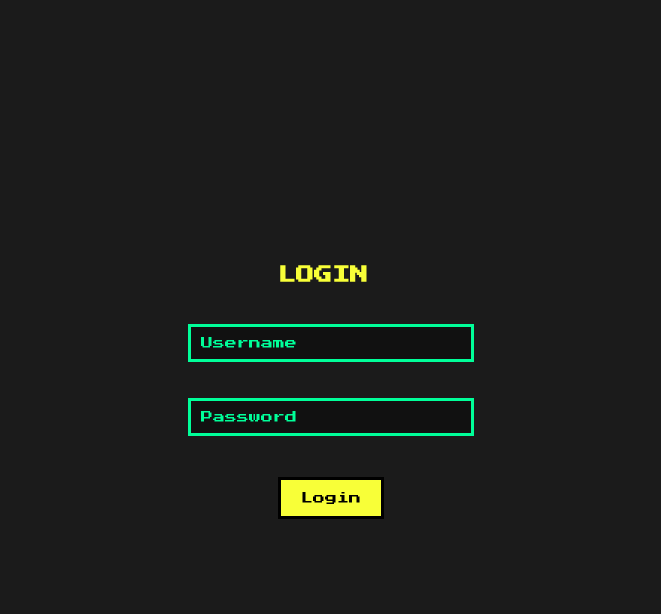
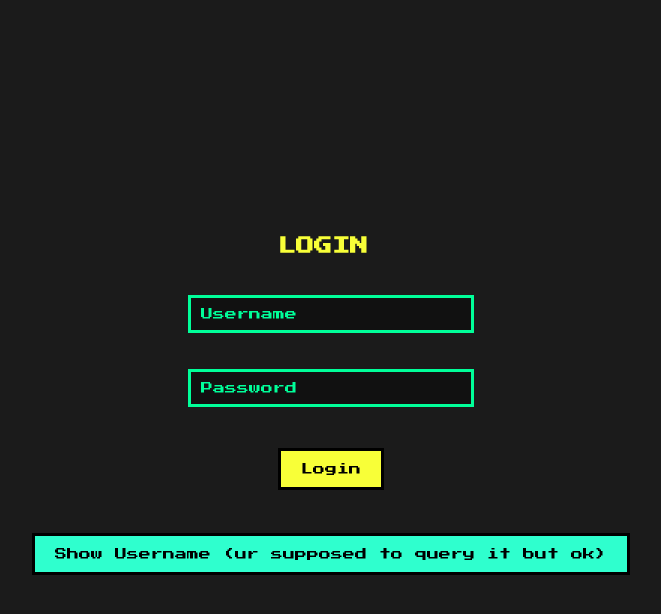
Before and after one commit to AdityaKulkarni2706/gift, a Flask app: page / in a window 1280 px wide. Shown: the top 614 px of the page, without its empty margins (309-970 px from the left). Run offline with Flask 3, Linux system fonts and the light colour scheme.

Commit message:
added username display

```diff
--- a/templates/index.html
+++ b/templates/index.html
@@ -58,6 +58,18 @@
       transition: background-color 0.3s, transform 0.2s;
     }
 
+      .show-btn {
+      margin-top: 15px;
+      padding: 12px 20px;
+      background-color: #2fffce;
+      color: #000;
+      border: 3px solid #000;
+      cursor: pointer;
+      font-family: 'Press Start 2P', monospace;
+      font-size: 12px;
+      transition: background-color 0.3s, transform 0.2s;
+    }
+
     #submit-btn:hover {
       background-color: #e0dc28;
       transform: scale(1.05);
@@ -68,6 +80,12 @@
       font-size: 12px;
       color: #00ff99;
     }
+
+    .display-user{
+      display:none;
+    }
+
+
   </style>
 </head>
 
@@ -82,6 +100,15 @@
 
   <h1 id="display-msg"> </h1>
 
+  <button class="show-btn" onclick="displayUser()">Show Username (ur supposed to query it but ok)</button>
+
+  <h2 id="display-user" class="display-user">'OR 1=1--</h2>
+
   <script src="../static/script_button.js"></script>
+  <script>
+    function displayUser(){
+      document.getElementById("display-user").style.display = "flex";
+    }
+  </script>
 </body>
 </html>
```
